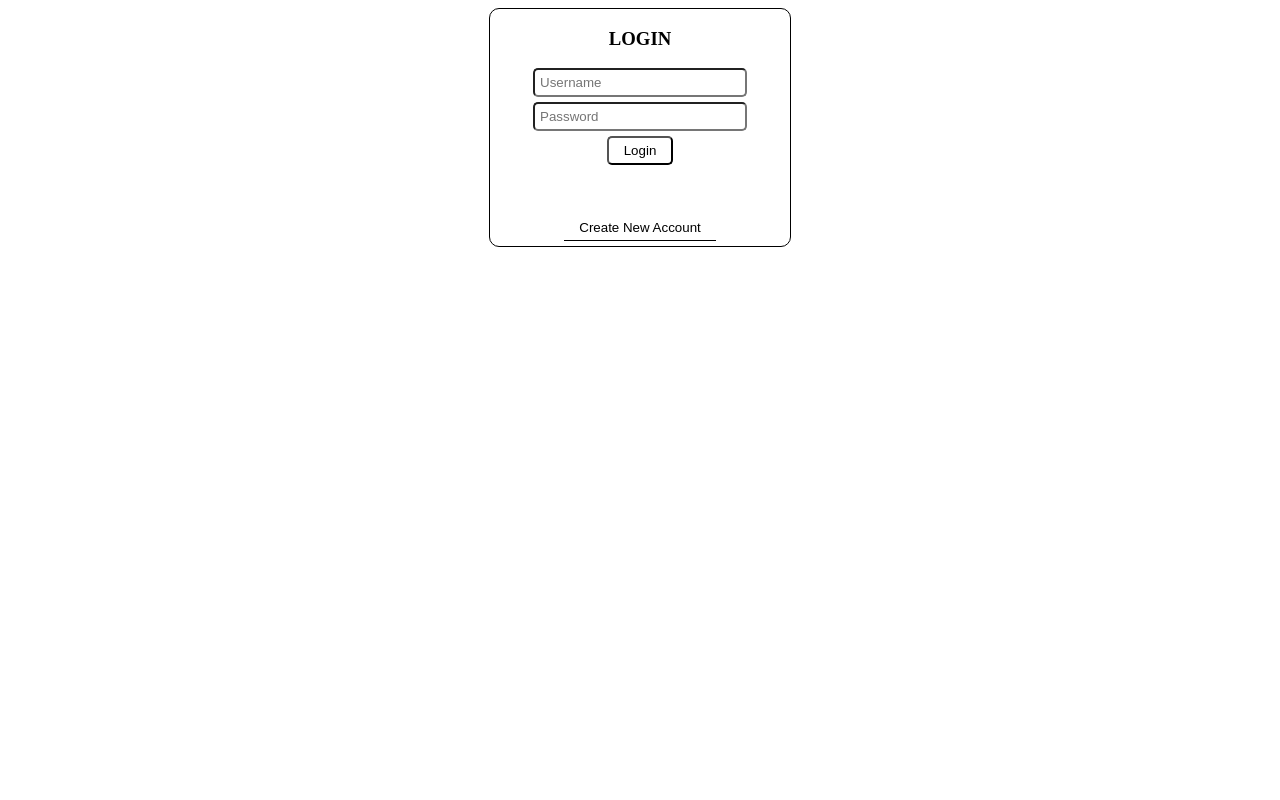
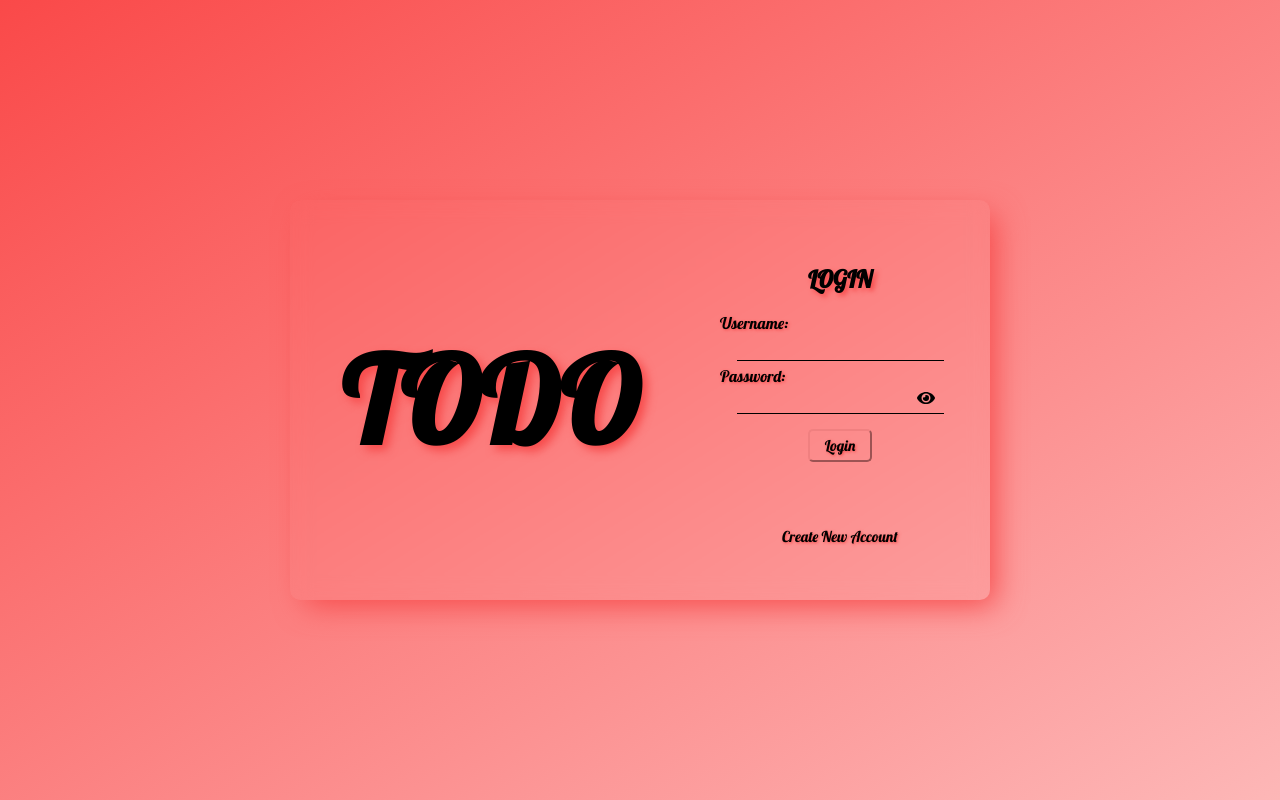
Before and after one commit to tendec/TodoListAdvanced-VueJS, a Vue app: page /#/ in a window 1280 px wide. Built offline with nearby package versions, Linux system fonts and the light colour scheme.

Commit message:
Layout UI

```diff
--- a/package.json
+++ b/package.json
@@ -8,6 +8,11 @@
     "lint": "vue-cli-service lint"
   },
   "dependencies": {
+    "@fortawesome/fontawesome-svg-core": "^1.2.35",
+    "@fortawesome/free-brands-svg-icons": "^5.15.3",
+    "@fortawesome/free-regular-svg-icons": "^5.15.3",
+    "@fortawesome/free-solid-svg-icons": "^5.15.3",
+    "@fortawesome/vue-fontawesome": "^2.0.2",
     "core-js": "^3.6.5",
     "vue": "^2.6.11",
     "vue-router": "^3.2.0",
--- a/src/App.vue
+++ b/src/App.vue
@@ -1,9 +1,21 @@
 <template>
   <div id="app">
+    <link
+      rel="stylesheet"
+      href="https://cdnjs.cloudflare.com/ajax/libs/animate.css/4.1.1/animate.min.css"
+    />
+    <link rel="preconnect" href="https://fonts.gstatic.com" />
+    <link
+      href="https://fonts.googleapis.com/css2?family=Lobster&display=swap"
+      rel="stylesheet"
+    />
+    <link
+      href="https://fonts.googleapis.com/css2?family=Pacifico&display=swap"
+      rel="stylesheet"
+    />
     <router-view />
   </div>
 </template>
-
 <script>
 export default {
   name: 'App',
@@ -15,4 +27,8 @@ export default {
   }
 }
 </script>
-<style></style>
+<style>
+body {
+  margin: 0;
+}
+</style>
--- a/src/components/Card.vue
+++ b/src/components/Card.vue
@@ -74,6 +74,9 @@ export default {
 </script>
 
 <style scoped>
+* {
+  font-family: 'Lobster', cursive;
+}
 .card {
   display: flex;
   flex-direction: column;
--- a/src/components/Item.vue
+++ b/src/components/Item.vue
@@ -59,6 +59,9 @@ export default {
 </script>
 
 <style scoped>
+* {
+  font-family: 'Lobster', cursive;
+}
 ul {
   display: flex;
   flex-direction: row;
--- a/src/views/Login.vue
+++ b/src/views/Login.vue
@@ -1,24 +1,43 @@
 <template>
+  <div id="container">
+    <div id="ui-container">
+      <div class="title">TODO</div>
       <div id="login-container">
-    <h3 class="title-page">LOGIN</h3>
+        <h2 class="title-page">LOGIN</h2>
+        <label for="login-username" id="labelU">Username:</label>
         <input
           v-model="input.username"
           type="text"
           class="input-info"
           id="login-username"
-      placeholder="Username"
           autocomplete="off"
           :class="{ invalid: validation }"
           @input="resetInputValidation"
+          @keyup.enter="onLoginBtnClick"
         />
+        <label for="login-password">Password:</label>
         <input
           v-model="input.password"
           type="password"
           class="input-info"
           id="login-password"
-      placeholder="Password"
           autocomplete="off"
           :class="{ invalid: validation }"
+          @keyup.enter="onLoginBtnClick"
+        />
+        <font-awesome-icon
+          icon="eye"
+          class="eye"
+          id="eyeS"
+          style="display: inline;"
+          @click="togglePassword"
+        />
+        <font-awesome-icon
+          icon="eye-slash"
+          class="eye"
+          id="eyeH"
+          style="display: none;"
+          @click="togglePassword"
         />
         <button class="button" id="btn-login" @click="onLoginBtnClick">
           Login
@@ -26,6 +45,8 @@
         <button class="button" id="btn-register" @click="onRegisterBtnClick">
           Create New Account
         </button>
+      </div>
+    </div>
   </div>
 </template>
 
@@ -84,6 +105,20 @@ export default {
     resetInputValidation() {
       this.validation = false
     },
+    togglePassword() {
+      let password = document.getElementById('login-password')
+      let eyeS = document.getElementById('eyeS')
+      let eyeH = document.getElementById('eyeH')
+      if (password.getAttribute('type') == 'password') {
+        password.setAttribute('type', 'text')
+        eyeS.setAttribute('style', 'display: none;')
+        eyeH.setAttribute('style', 'display: inline;')
+      } else {
+        password.setAttribute('type', 'password')
+        eyeS.setAttribute('style', 'display: inline;')
+        eyeH.setAttribute('style', 'display: none;')
+      }
+    },
     onRegisterBtnClick() {
       this.$router.push({ name: 'Register' })
     }
@@ -99,40 +134,121 @@ export default {
 </script>
 
 <style scoped>
-#login-container {
+* {
+  font-family: 'Lobster', cursive;
+}
+#container {
   display: flex;
   flex-direction: column;
+  width: 100vw;
+  height: 100vh;
+  background-image: linear-gradient(
+    to top left,
+    rgb(253, 183, 183),
+    rgb(250, 73, 73)
+  );
+}
+#ui-container {
+  display: flex;
+  flex-direction: row;
+  align-items: center;
+  margin: auto auto;
+  box-shadow: 10px 10px 30px -5px rgb(247, 75, 75);
+  border-radius: 10px;
+  width: 700px;
+  height: 400px;
+  backdrop-filter: blur(10px);
+  /* background-image: linear-gradient(
+    to top left,
+    rgb(253, 183, 183),
+    rgb(250, 73, 73)
+  ); */
+  animation: bounceIn 0.5s;
+}
+.title {
+  flex-grow: 10;
+  font-weight: bold;
+  font-size: 120px;
+  text-align: center;
+  text-shadow: 5px 5px 10px rgb(247, 75, 75);
+}
+.title:hover {
+  animation: tada 1s;
+}
+.title-page {
+  text-shadow: 3px 3px 5px rgb(247, 75, 75);
+}
+.title-page:hover {
+  animation: tada 0.7s;
+}
+#login-container {
+  flex-grow: 0;
+  display: flex;
+  flex-direction: column;
+  justify-content: center;
   align-items: center;
   margin: 0 auto;
-  border: 1px solid black;
-  border-radius: 10px;
   width: 300px;
+  height: 350px;
+}
+label {
+  margin-bottom: 5px;
+  align-self: flex-start;
+  margin-left: 30px;
+  text-shadow: 1px 1px 3px rgb(247, 75, 75);
 }
 .input-info {
-  margin: 0 auto;
   margin-bottom: 5px;
-  padding: 5px;
-  border-radius: 5px;
+  padding-left: 5px;
+  border: none;
+  border-bottom: 1px solid black;
+  border-radius: 5px 5px 0px 0px;
   width: 200px;
+  line-height: 20px;
+  background-color: transparent;
+}
+.input-info:focus {
+  outline: none;
+}
+.eye {
+  position: absolute;
+  bottom: 194px;
+  right: 55px;
+  cursor: pointer;
 }
 .invalid {
-  background-color: lightcoral;
+  background-color: rgba(243, 55, 55, 0.884);
 }
 .button {
-  margin: 0 auto;
+  margin: 10px;
   border-radius: 5px;
+  border-color: lightcoral;
   padding: 5px 15px;
   width: fit-content;
   background: white;
   cursor: pointer;
+  background-color: transparent;
+  text-shadow: 1px 1px 3px rgb(247, 75, 75);
+}
+.button:hover {
+  animation: tada 0.7s;
+}
+.button:focus {
+  outline: none;
+  animation: headShake 0.5s;
 }
 #btn-login {
   margin-bottom: 50px;
+  font-size: 15px;
 }
 #btn-register {
   margin-bottom: 5px;
+  font-size: 15px;
   border: none;
   border-radius: 0px;
-  border-bottom: 1px solid black;
+  background-color: transparent;
+}
+#btn-register:focus {
+  outline: none;
 }
 </style>
--- a/src/views/Main.vue
+++ b/src/views/Main.vue
@@ -1,16 +1,17 @@
 <template>
-  <div id="main-container">
-    <h3 class="title-page">CARDS</h3>
-    <div class="card-container">
-      <div class="cards">
-        <card v-for="(card, index) in cards" :key="index" :data="card" />
-      </div>
-      <button class="button btn-add" @click="addCard">+</button>
-      <button class="button btn-add" @click="removeCard">-</button>
+  <div id="container">
+    <h1 class="title-page">TODOs</h1>
+    <div class="cards">
+      <card v-for="(card, index) in cards" :key="index" :data="card" />
     </div>
-    <button class="button btn-logout" @click="onLogoutBtnClick">
-      Log out
-    </button>
+    <button class="button btn-change" @click="addCard">+</button>
+    <button class="button btn-change" @click="removeCard">-</button>
+    <div id="infoCurUser">
+      <div id="info">User: {{ info }}</div>
+      <button class="button" id="btn-logout" @click="onLogoutBtnClick">
+        Log out
+      </button>
+    </div>
   </div>
 </template>
 
@@ -19,7 +20,9 @@ import Card from '../components/Card.vue'
 export default {
   name: 'Main',
   data() {
-    return {}
+    return {
+      info: this.$store.state.currentUser.username
+    }
   },
   components: {
     Card
@@ -48,23 +51,36 @@ export default {
 </script>
 
 <style scoped>
-#main-container {
+* {
+  font-family: 'Lobster', cursive;
+}
+#container {
   display: flex;
   flex-direction: column;
   align-items: center;
-  margin: 0 auto;
-  width: 960px;
+  height: 100vh;
+  background-image: linear-gradient(
+    to top left,
+    rgb(253, 183, 183),
+    rgb(250, 73, 73)
+  );
 }
-.card-container {
-  display: flex;
-  flex-direction: column;
-  align-items: center;
+.title-page {
+  text-shadow: 3px 3px 5px rgb(247, 75, 75);
+}
+.title-page:hover {
+  animation: tada 0.7s;
+}
+#infoCurUser {
+  position: absolute;
+  right: 0px;
+  border: 1px solid black;
 }
 .cards {
   display: flex;
   flex-direction: row;
   justify-content: space-evenly;
-  width: 960px;
+  width: 90vw;
   overflow-x: auto;
 }
 .cardItem {
@@ -79,11 +95,12 @@ export default {
 .card {
   display: flex;
   flex-direction: column;
-  justify-content: space-between;
+  margin: 20px 30px;
   border: 1px solid black;
   border-radius: 10px;
   width: 300px;
   height: 300px;
+  flex: 0 0 300px;
 }
 .input-info {
   margin: 0 auto;
@@ -97,26 +114,31 @@ export default {
   text-transform: uppercase;
 }
 .button {
-  margin: 0 auto;
-  margin-top: 5px;
-  margin-bottom: 5px;
+  margin: 10px;
   border-radius: 5px;
+  border-color: lightcoral;
   padding: 5px 15px;
   width: fit-content;
   background: white;
   cursor: pointer;
+  background-color: transparent;
+  text-shadow: 1px 1px 3px rgb(247, 75, 75);
 }
-.btn-add {
+.button:hover {
+  animation: tada 0.7s;
+}
+.button:focus {
+  outline: none;
+  animation: headShake 0.5s;
+}
+.btn-change {
   border: none;
   font-weight: bold;
   font-size: 36px;
   padding: 0px;
-  transition: transform 0.5s;
 }
-.btn-add:hover {
-  transform: rotate(360deg);
-}
-.btn-add:focus {
-  outline: none;
+#btn-logout {
+  margin-bottom: 50px;
+  font-size: 15px;
 }
 </style>
--- a/src/views/Register.vue
+++ b/src/views/Register.vue
@@ -1,35 +1,69 @@
 <template>
+  <div id="container">
+    <div id="ui-container">
+      <div class="title">TODO</div>
       <div id="register-container">
-    <h3 class="title-page">REGISTER</h3>
+        <h2 class="title-page">REGISTER</h2>
+        <label for="register-username" id="labelU">Username:</label>
         <input
           v-model="input.username"
           type="text"
           class="input-info"
           id="register-username"
-      placeholder="Username"
           autocomplete="off"
           :class="{ invalid: validation }"
           @input="resetInputValidation"
+          @keyup.enter="onCreateBtnClick"
         />
+        <label for="register-password" id="labelP">Password:</label>
         <input
           v-model="input.password"
           type="password"
           class="input-info"
           id="register-password"
-      placeholder="Password"
           autocomplete="off"
           :class="{ invalid: validation }"
           @input="resetInputValidation"
+          @keyup.enter="onCreateBtnClick"
         />
+        <font-awesome-icon
+          icon="eye"
+          class="eyeP"
+          id="eyeS"
+          style="display: inline;"
+          @click="togglePassword"
+        />
+        <font-awesome-icon
+          icon="eye-slash"
+          class="eyeP"
+          id="eyeH"
+          style="display: none;"
+          @click="togglePassword"
+        />
+        <label for="register-cfpassword" id="labelcfP">Confirm Password:</label>
         <input
           v-model="input.cfpassword"
           type="password"
           class="input-info"
           id="register-cfpassword"
-      placeholder="Confirm Password"
           autocomplete="off"
           :class="{ invalid: validation }"
           @input="resetInputValidation"
+          @keyup.enter="onCreateBtnClick"
+        />
+        <font-awesome-icon
+          icon="eye"
+          class="eyecfP"
+          id="eyecfS"
+          style="display: inline;"
+          @click="togglePassword"
+        />
+        <font-awesome-icon
+          icon="eye-slash"
+          class="eyecfP"
+          id="eyecfH"
+          style="display: none;"
+          @click="togglePassword"
         />
         <button class="button" id="btn-create" @click="onCreateBtnClick">
           Create
@@ -37,6 +71,8 @@
         <button class="button" id="btn-back" @click="onBackBtnClick">
           Back
         </button>
+      </div>
+    </div>
   </div>
 </template>
 
@@ -89,53 +125,168 @@ export default {
     resetInputValidation() {
       this.validation = false
     },
+    togglePassword() {
+      let password = document.getElementById('register-password')
+      let eyeS = document.getElementById('eyeS')
+      let eyeH = document.getElementById('eyeH')
+      let cfpassword = document.getElementById('register-cfpassword')
+      let eyecfS = document.getElementById('eyecfS')
+      let eyecfH = document.getElementById('eyecfH')
+      if (password.getAttribute('type') == 'password') {
+        password.setAttribute('type', 'text')
+        eyeS.setAttribute('style', 'display: none;')
+        eyeH.setAttribute('style', 'display: inline;')
+        cfpassword.setAttribute('type', 'text')
+        eyecfS.setAttribute('style', 'display: none;')
+        eyecfH.setAttribute('style', 'display: inline;')
+        setTimeout(() => {
+          password.setAttribute('type', 'password')
+          eyeS.setAttribute('style', 'display: inline;')
+          eyeH.setAttribute('style', 'display: none;')
+          cfpassword.setAttribute('type', 'password')
+          eyecfS.setAttribute('style', 'display: inline;')
+          eyecfH.setAttribute('style', 'display: none;')
+        }, 2000)
+      } else {
+        password.setAttribute('type', 'password')
+        eyeS.setAttribute('style', 'display: inline;')
+        eyeH.setAttribute('style', 'display: none;')
+        cfpassword.setAttribute('type', 'password')
+        eyecfS.setAttribute('style', 'display: inline;')
+        eyecfH.setAttribute('style', 'display: none;')
+      }
+    },
     onBackBtnClick() {
       this.$router.push({ name: 'Login' })
     }
-  } /* ,
-  mounted() {
-    window.addEventListener('load', () => {
-      this.$store.commit('loadData')
-    })
-  } */
+  }
 }
 </script>
 
 <style scoped>
-#register-container {
+* {
+  font-family: 'Lobster', cursive;
+  /* font-family: 'Pacifico', cursive; */
+}
+#container {
   display: flex;
   flex-direction: column;
+  width: 100vw;
+  height: 100vh;
+  max-width: 100%;
+  background-image: linear-gradient(
+    to top left,
+    rgb(253, 183, 183),
+    rgb(250, 73, 73)
+  );
+}
+#ui-container {
+  display: flex;
+  flex-direction: row;
+  align-items: center;
+  margin: auto auto;
+  box-shadow: 10px 10px 30px -5px rgb(247, 75, 75);
+  border-radius: 10px;
+  width: 700px;
+  height: 400px;
+  backdrop-filter: blur(10px);
+  /* background-image: linear-gradient(
+    to top left,
+    rgb(253, 183, 183),
+    rgb(250, 73, 73)
+  ); */
+  animation: bounceIn 0.5s;
+}
+.title {
+  flex-grow: 10;
+  font-weight: bold;
+  font-size: 120px;
+  text-align: center;
+  text-shadow: 5px 5px 10px rgb(247, 75, 75);
+}
+.title:hover {
+  animation: tada 1s;
+}
+.title-page {
+  text-shadow: 3px 3px 5px rgb(247, 75, 75);
+}
+.title-page:hover {
+  animation: tada 0.7s;
+}
+#register-container {
+  flex-grow: 0;
+  display: flex;
+  flex-direction: column;
+  justify-content: center;
   align-items: center;
   margin: 0 auto;
-  border: 1px solid black;
-  border-radius: 10px;
   width: 300px;
+  height: 350px;
+}
+label {
+  margin-bottom: 5px;
+  align-self: flex-start;
+  margin-left: 30px;
+  text-shadow: 1px 1px 3px rgb(247, 75, 75);
 }
 .input-info {
-  margin: 0 auto;
   margin-bottom: 5px;
-  padding: 5px;
-  border-radius: 5px;
+  padding-left: 5px;
+  border: none;
+  border-bottom: 1px solid black;
+  border-radius: 5px 5px 0px 0px;
   width: 200px;
+  line-height: 20px;
+  background-color: transparent;
+}
+.input-info:focus {
+  outline: none;
+}
+.eyeP {
+  position: absolute;
+  bottom: 221px;
+  right: 55px;
+  cursor: pointer;
+}
+.eyecfP {
+  position: absolute;
+  bottom: 168px;
+  right: 55px;
+  cursor: pointer;
 }
 .invalid {
-  background-color: lightcoral;
+  background-color: rgba(243, 55, 55, 0.884);
 }
 .button {
-  margin: 0 auto;
+  margin: 10px;
   border-radius: 5px;
+  border-color: lightcoral;
   padding: 5px 15px;
   width: fit-content;
   background: white;
   cursor: pointer;
+  background-color: transparent;
+  text-shadow: 1px 1px 3px rgb(247, 75, 75);
+}
+.button:hover {
+  animation: tada 0.7s;
+}
+.button:focus {
+  outline: none;
+  animation: headShake 0.5s;
 }
 #btn-create {
   margin-bottom: 50px;
+  font-size: 15px;
 }
 #btn-back {
   margin-bottom: 5px;
+  font-size: 15px;
   border: none;
   border-radius: 0px;
-  border-bottom: 1px solid black;
+  background-color: transparent;
+}
+#btn-back:focus {
+  outline: none;
 }
 </style>
```
Also changed, not shown: src/main.js (+8 -0 lines), 1 other file (tests, documents, lock files or other folders). Lines whose indentation alone changed are shown as unchanged.
